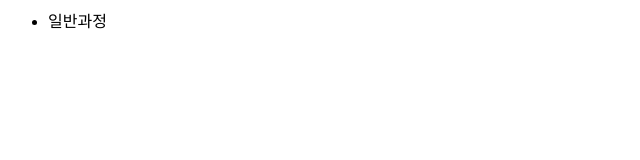
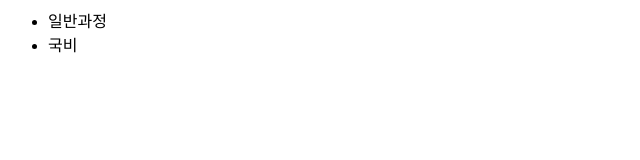
Before and after one commit to yundjyundj/goodmorning, a plain HTML site: page index.html in a window 1280 px wide. Shown: the full height of the page, 0-640 px from the left. Drawn offline with Linux system fonts and the light colour scheme.

Commit message:
두번째 고치기

```diff
--- a/index.html
+++ b/index.html
@@ -5,6 +5,7 @@
 	<body>
 		<ul>
 			<li>일반과정
+			<li>국비
 		</ul>
 	</body>
 </html>
```
